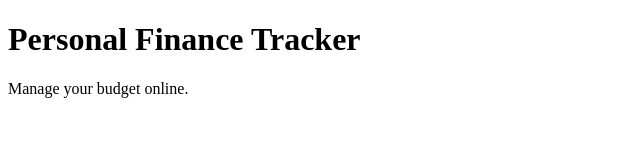
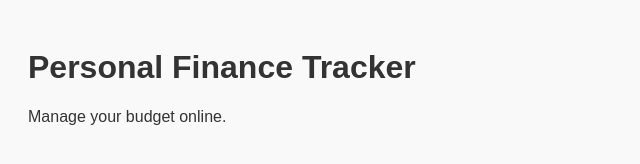
Before and after one commit to andrijanac/personal-finance-tracker, a plain HTML site: page frontend/index.html in a window 1280 px wide. Shown: the whole page, without its empty margins (0-640 px from the left). Drawn offline with Linux system fonts and the light colour scheme.

Commit message:
Added basic styling and linked style.css to index.html

```diff
--- a/frontend/index.html
+++ b/frontend/index.html
@@ -4,6 +4,7 @@
     <meta charset="UTF-8" />
     <meta name="viewport" content="width=device-width, initial-scale=1.0"/>
     <title>Personal Finance Tracker</title>
+    <link rel="stylesheet" href="style.css" />
 </head>
 <body>
     <h1>Personal Finance Tracker</h1>
--- /dev/null
+++ b/frontend/style.css
@@ -0,0 +1,6 @@
+body {
+    font-family: Arial, sans-serif;
+    background-color: #f9f9f9;
+    color: #333;
+    padding: 20px;
+}
```
